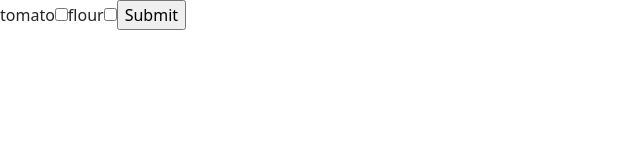
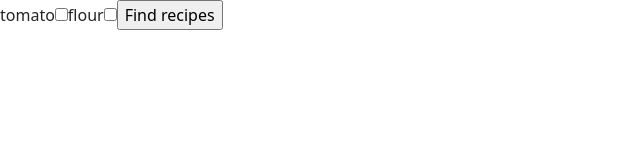
Before and after one commit to linkdalupi/react-app, a React (Vite) app: page / in a window 1280 px wide. Shown: the top 160 px of the page, without its empty margins (0-640 px from the left). Built offline with nearby package versions, Linux system fonts and the light colour scheme.

Commit message:
change name of submit button

```diff
--- a/src/App.tsx
+++ b/src/App.tsx
@@ -33,7 +33,7 @@ function App() {
           <input type="checkbox" id="tomato" name="tomato" value="tomato" onChange={handleChange}/>
           <label> flour</label>
           <input type="checkbox" id="flour" name="flour" value="flour" onChange={handleChange}/>
-          <input type="submit" value="Submit"/>
+          <input type="submit" value="Find recipes"/>
         </div>
       </header>
     </div>
```
